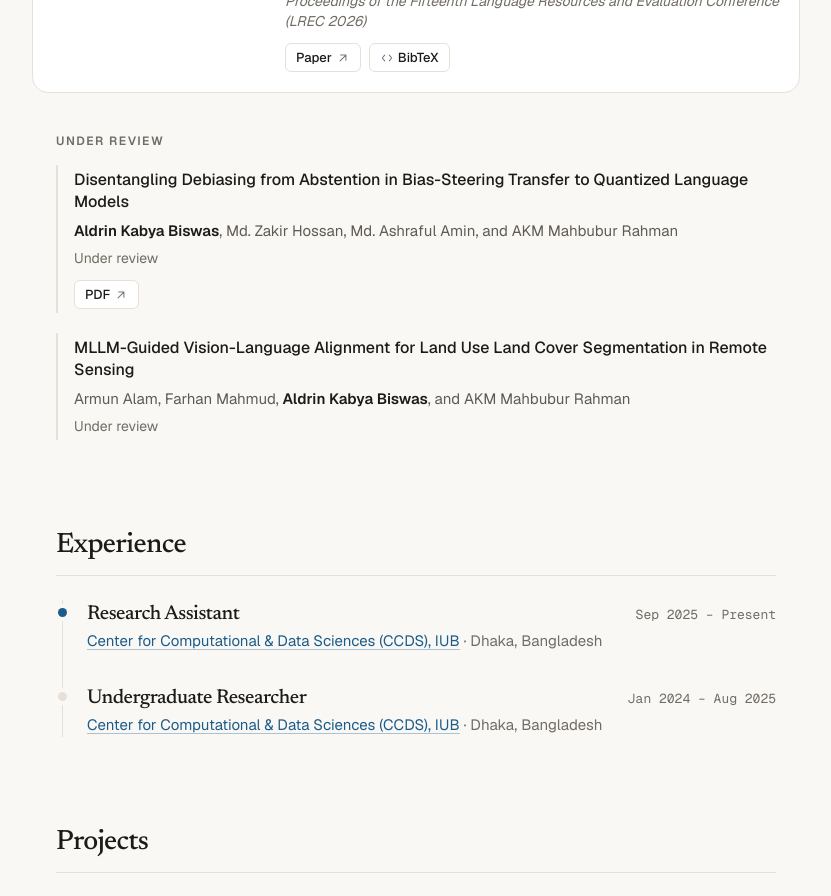
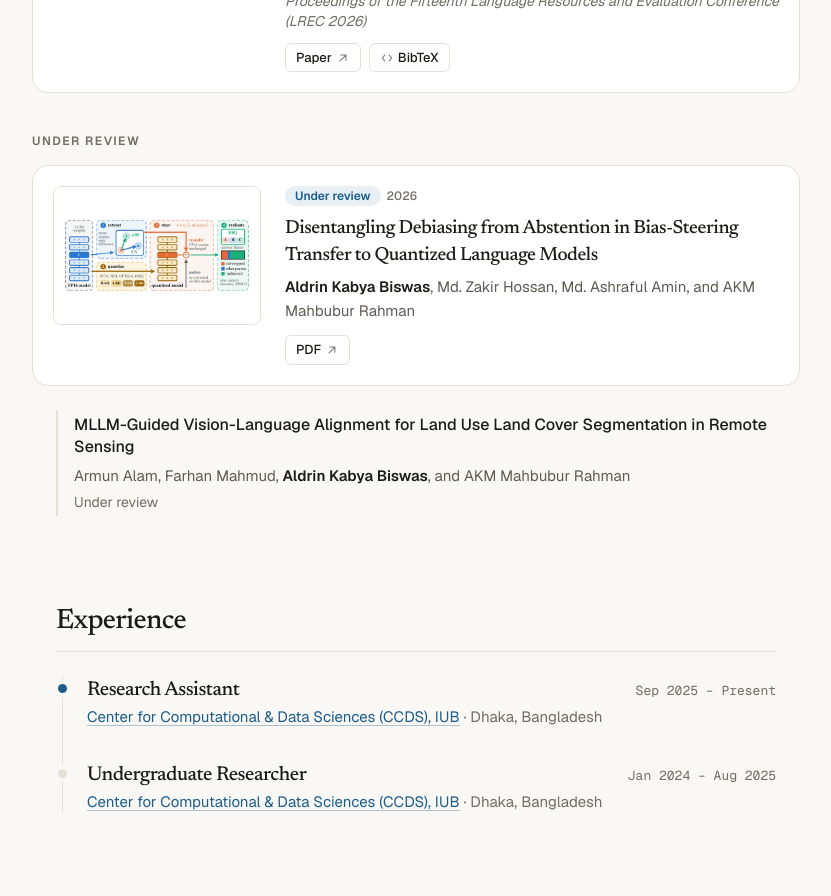
Before and after one commit to aldrinkabya/aldrinkabya.github.io, a Next.js app: page / in a window 1280 px wide. Shown: the part 2660-3556 px from the top of the page, without its empty margins (224-1055 px from the left). Built offline with nearby package versions, Linux system fonts and the light colour scheme.

Commit message:
Show the bias-steering paper as a card with its overview figure

```diff
--- a/src/components/Publications.tsx
+++ b/src/components/Publications.tsx
@@ -25,7 +25,8 @@ function linksFor(p: Publication): PaperLink[] {
   return links;
 }
 
-function PublishedCard({ p }: { p: Publication }) {
+/** Published papers, and papers under review that have a public PDF and a thumbnail. */
+function PaperCard({ p }: { p: Publication }) {
   return (
     <li
       id={p.id}
@@ -93,6 +94,8 @@ function GroupLabel({ children }: { children: React.ReactNode }) {
 export function Publications() {
   const published = publications.filter((p) => p.status === "published");
   const review = publications.filter((p) => p.status === "under-review");
+  const reviewCards = review.filter((p) => p.thumbnail);
+  const reviewItems = review.filter((p) => !p.thumbnail);
 
   return (
     <Section id="publications" title="Publications">
@@ -100,19 +103,30 @@ export function Publications() {
         <GroupLabel>Journal and conference papers</GroupLabel>
         <ul className="grid gap-4">
           {published.map((p) => (
-            <PublishedCard key={p.id} p={p} />
+            <PaperCard key={p.id} p={p} />
           ))}
         </ul>
       </div>
 
       {review.length > 0 && (
         <div className="mt-10">
-          <GroupLabel>Under review</GroupLabel>
-          <ul className="grid gap-5">
-            {review.map((p) => (
-              <UnderReviewItem key={p.id} p={p} />
-            ))}
-          </ul>
+          <div className="lg:-mx-6">
+            <GroupLabel>Under review</GroupLabel>
+            {reviewCards.length > 0 && (
+              <ul className="grid gap-4">
+                {reviewCards.map((p) => (
+                  <PaperCard key={p.id} p={p} />
+                ))}
+              </ul>
+            )}
+          </div>
+          {reviewItems.length > 0 && (
+            <ul className={`grid gap-5 ${reviewCards.length > 0 ? "mt-6" : ""}`}>
+              {reviewItems.map((p) => (
+                <UnderReviewItem key={p.id} p={p} />
+              ))}
+            </ul>
+          )}
         </div>
       )}
     </Section>
--- a/src/content/publications.ts
+++ b/src/content/publications.ts
@@ -78,6 +78,9 @@ export const publications: Publication[] = [
     venueShort: "Under review",
     year: 2026,
     status: "under-review",
+    thumbnail: "/images/papers/bias-steering-quant.webp",
+    thumbnailAlt:
+      "Overview of the study: a steering vector is extracted on the FP16 model, the model is quantized to 8 down to 2 bits, the vector is added at one layer, and answers are evaluated on BBQ.",
     pdf: "/papers/Disentangling_Debiasing_from_Abstention_in_Bias_Steering_Transfer_to_Quantized_Language_Models.pdf",
   },
   {
```
Also changed, not shown: public/images/papers/bias-steering-quant.webp (added).
